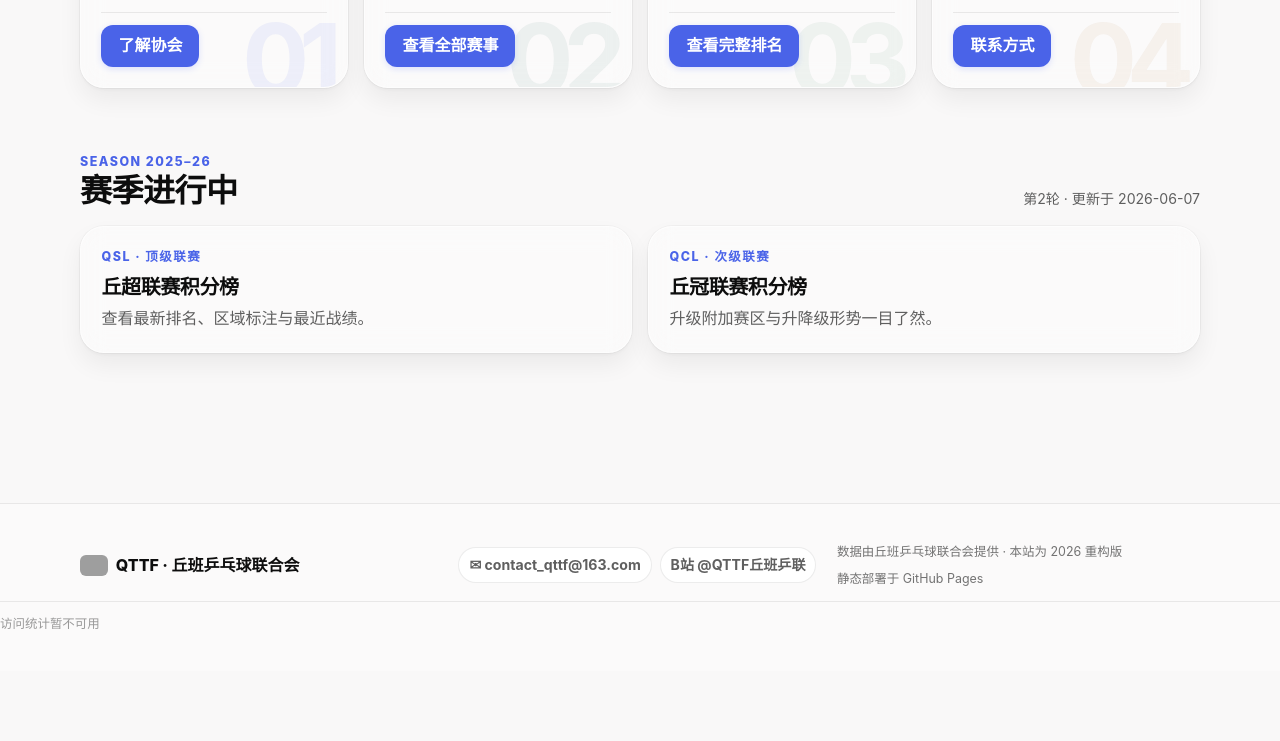
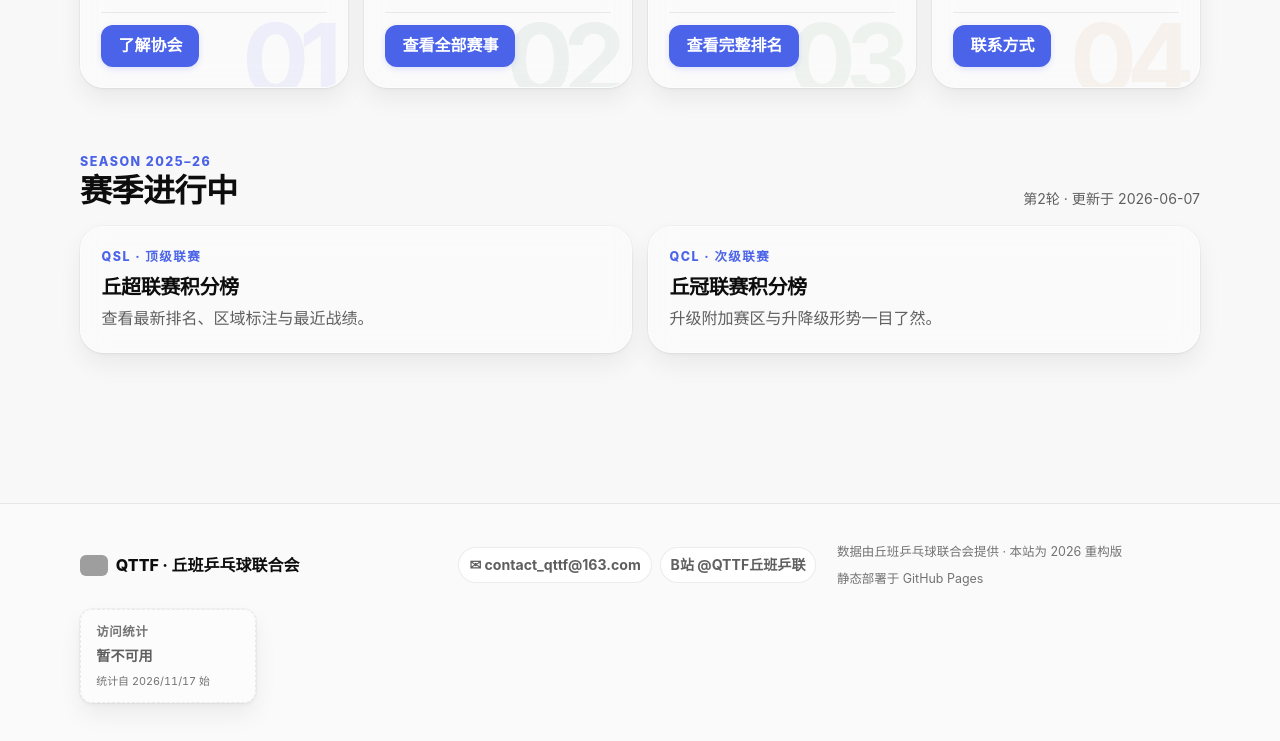
Before and after one commit to DreamerDawn/QTTF, a website built with Vite: page next/index.html in a window 1280 px wide. Shown: the part 1191-1932 px from the top of the page. Before the commit the page ends 1862 px from the top, so only its background shows below. Built offline with nearby package versions, Linux system fonts and the light colour scheme; no server answers; grey boxes are pictures that could not be loaded.

Commit message:
style: present visit counter as a card
Turn the plain footer visit line into a card: label, accent-coloured count
at 2rem/800, unit suffix, and a note that counting starts 2026/11/17.
Footer extras now render inside a .container so the card aligns with the
page grid instead of hugging the viewport edge.

```diff
--- a/next/src/components/layout.js
+++ b/next/src/components/layout.js
@@ -43,7 +43,10 @@ export function mountShell({ activePath = currentPath(), pageClass = '', footerE
   });
   const container = el('div', { class: 'container' });
   const footer = createFooter(site);
-  if (footerExtras) footer.append(footerExtras);
+  if (footerExtras) {
+    // 放进页脚容器，与导航、正文共用同一套左右栅格
+    footer.append(el('div', { class: 'container site-footer__extras' }, [footerExtras]));
+  }
 
   main.append(container);
   root.replaceChildren(skip, header, main, footer);
--- a/next/src/components/visit-counter.js
+++ b/next/src/components/visit-counter.js
@@ -26,24 +26,24 @@ function formatCount(value) {
 }
 
 export function createVisitCounter() {
-  const wrap = el('div', { class: 'site-footer__visits', hidden: '' });
-  const label = el('span', { class: 'site-footer__visits-label', text: '累计访问' });
-  const value = el('span', { class: 'site-footer__visits-value', text: '—' });
-  const unit = el('span', { class: 'site-footer__visits-unit', text: '次' });
-  wrap.append(label, value, unit);
+  const card = el('div', { class: 'visit-card', hidden: '' });
+  const label = el('p', { class: 'visit-card__label', text: '累计访问' });
+  const figure = el('p', { class: 'visit-card__figure' });
+  const value = el('span', { class: 'visit-card__value', text: '—' });
+  const unit = el('span', { class: 'visit-card__unit', text: '次' });
+  figure.append(value, unit);
+  const note = el('p', { class: 'visit-card__note', text: '统计自 2026/11/17 始' });
+  card.append(label, figure, note);
 
   let settled = false;
   const finish = (text) => {
     if (settled) return;
     settled = true;
-    wrap.hidden = false;
+    card.hidden = false;
     if (text === null) {
-      wrap.classList.add('is-unavailable');
-      label.textContent = '访问统计暂不可用';
-      value.textContent = '';
-      unit.textContent = '';
-      value.remove();
-      unit.remove();
+      card.classList.add('is-unavailable');
+      label.textContent = '访问统计';
+      figure.replaceChildren(el('span', { class: 'visit-card__unavailable', text: '暂不可用' }));
       return;
     }
     value.textContent = text;
@@ -83,5 +83,5 @@ export function createVisitCounter() {
       finish(null);
     });
 
-  return wrap;
+  return card;
 }
--- a/next/src/styles/components.css
+++ b/next/src/styles/components.css
@@ -168,31 +168,72 @@
   font-weight: 700;
 }
 
-/* 首页页脚的累计访问量 */
-.site-footer__visits {
-  display: flex;
-  flex-wrap: wrap;
-  align-items: baseline;
-  gap: 4px;
-  margin-top: var(--space-3);
-  padding-top: var(--space-3);
-  border-top: 1px solid var(--border);
-  color: var(--text-subtle);
-  font-size: var(--text-xs);
+/* 首页页脚的累计访问卡片 */
+.site-footer__extras {
+  margin-top: var(--space-5);
 }
 
-.site-footer__visits[hidden] {
+.visit-card {
+  display: grid;
+  gap: 2px;
+  width: fit-content;
+  min-width: 11rem;
+  padding: var(--space-3) var(--space-4);
+  border: 1px solid var(--border);
+  border-radius: var(--radius-control);
+  background: var(--surface-subtle);
+  box-shadow: var(--shadow-xs);
+}
+
+.visit-card[hidden] {
   display: none !important;
 }
 
-.site-footer__visits-value {
+.visit-card__label {
+  margin: 0;
+  color: var(--text-subtle);
+  font-size: var(--text-xs);
+  font-weight: 650;
+  letter-spacing: 0.04em;
+}
+
+.visit-card__figure {
+  display: flex;
+  align-items: baseline;
+  gap: 5px;
+  margin: 2px 0 0;
+}
+
+.visit-card__value {
+  color: var(--accent);
+  font-size: clamp(1.6rem, 4vw, 2rem);
+  font-weight: 800;
+  font-variant-numeric: tabular-nums;
+  line-height: 1.1;
+  letter-spacing: -0.02em;
+}
+
+.visit-card__unit {
   color: var(--text-muted);
-  font-weight: 700;
+  font-size: var(--text-xs);
+  font-weight: 600;
+}
+
+.visit-card__note {
+  margin: 4px 0 0;
+  color: var(--text-subtle);
+  font-size: 0.68rem;
   font-variant-numeric: tabular-nums;
 }
 
-.site-footer__visits.is-unavailable .site-footer__visits-label {
-  opacity: 0.72;
+.visit-card__unavailable {
+  color: var(--text-muted);
+  font-size: var(--text-sm);
+  font-weight: 600;
+}
+
+.visit-card.is-unavailable {
+  border-style: dashed;
 }
 
 /* 唯一结构性导航断点：宽度不足时折叠为浮层菜单 */
```
